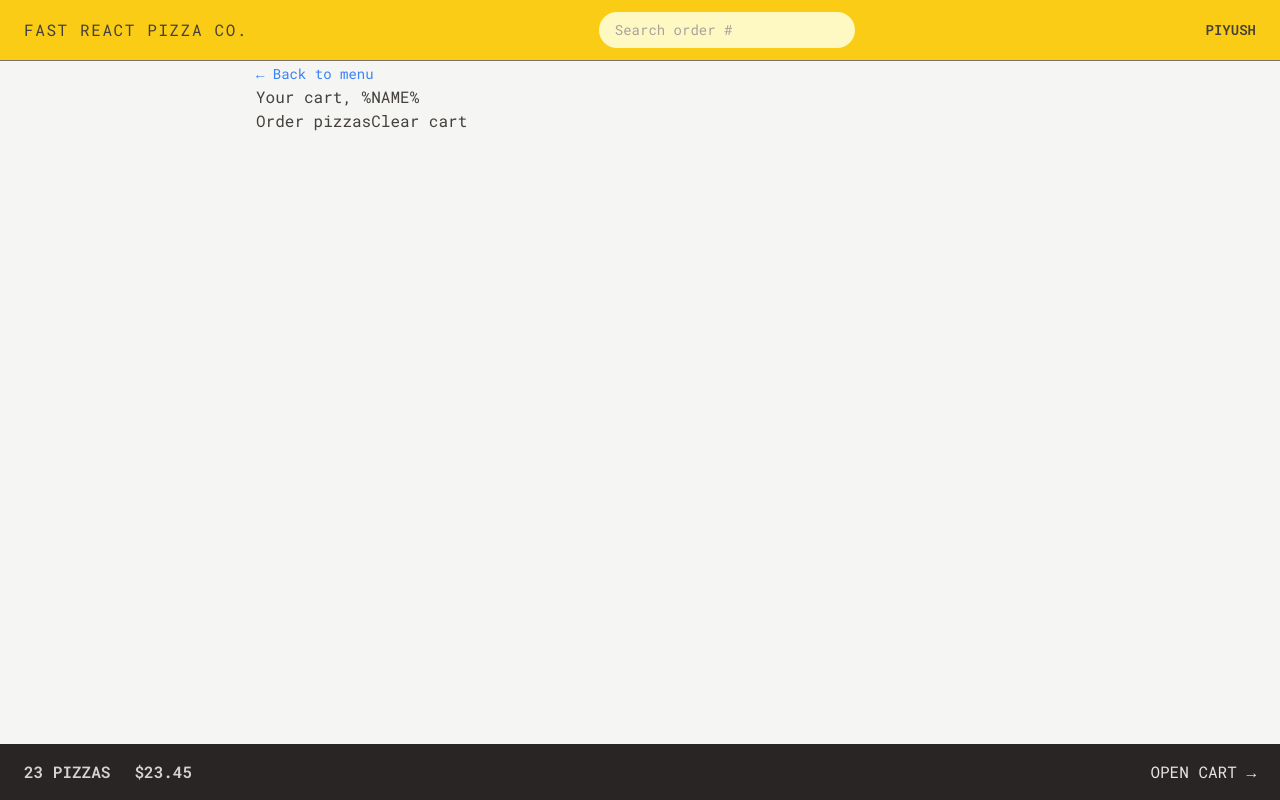
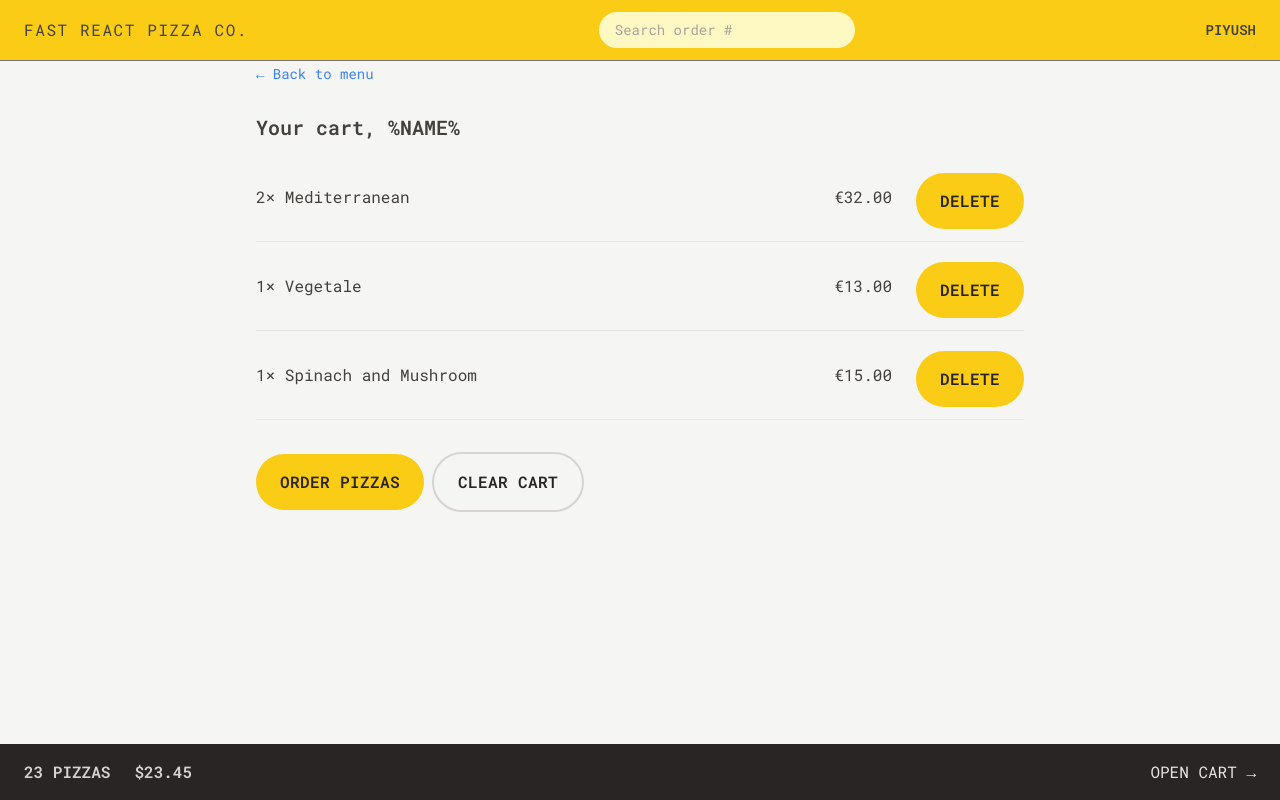
Before and after one commit to 1806397/Advanced_react_router, a React (Vite) app: page /cart in a window 1280 px wide. Built offline with nearby package versions, Linux system fonts and the light colour scheme; the HTML template or start-up script is replaced by a standard one.

Commit message:
Tailwind:Styling cart

```diff
--- a/src/UI/Button.jsx
+++ b/src/UI/Button.jsx
@@ -11,6 +11,12 @@ function Button({ children, disabled = false, to, type }) {
     primary: base + ` md:px-6 md:py-4 px-4 py-3`,
     small:
       base + ` py-1 md:px-2.5 px-4 md:py-2.5 text-xs rounded-[50%] h-8 w-8`,
+    secondary: `focus:ring-yellow mt-2 inline-block rounded-full
+      border-2 border-stone-300 font-semibold uppercase
+      tracking-wide text-stone-800 transition-colors
+      duration-300 hover:bg-stone-200 focus:outline-none
+      focus:ring focus:ring-stone-200 focus:ring-offset-2
+      disabled:cursor-not-allowed disabled:bg-slate-600 md:px-6 md:py-4 px-2.5 py-3`,
   };
   if (to)
     return (
--- a/src/features/cart/Cart.jsx
+++ b/src/features/cart/Cart.jsx
@@ -1,4 +1,6 @@
-import { Link } from 'react-router-dom';
+import Button from '../../UI/Button';
+import LinkButton from '../../UI/LinkButton';
+import CartItem from './CartItem';
 
 const fakeCart = [
   {
@@ -29,18 +31,25 @@ function Cart() {
 
   return (
     <div>
-      <Link
+      <LinkButton
         to="/menu"
         className="text-sm text-blue-500 hover:text-blue-600 hover:underline"
       >
         &larr; Back to menu
-      </Link>
+      </LinkButton>
 
-      <h2>Your cart, %NAME%</h2>
+      <h2 className="mt-7 text-xl font-semibold">Your cart, %NAME%</h2>
 
-      <div>
-        <Link to="/order/new">Order pizzas</Link>
-        <button>Clear cart</button>
+      <ul className="my-3 divide-y divide-stone-200 border-b">
+        {cart.map((item) => (
+          <CartItem item={item} key={item.id} />
+        ))}
+      </ul>
+      <div className="mt-6 space-x-2">
+        <Button to="/order/new" type="primary">
+          Order pizzas
+        </Button>
+        <Button type="secondary">Clear cart</Button>
       </div>
     </div>
   );
--- a/src/features/cart/CartItem.jsx
+++ b/src/features/cart/CartItem.jsx
@@ -1,15 +1,17 @@
-import { formatCurrency } from "../../utils/helpers";
+import Button from '../../UI/Button';
+import { formatCurrency } from '../../utils/helpers';
 
 function CartItem({ item }) {
   const { pizzaId, name, quantity, totalPrice } = item;
 
   return (
-    <li>
-      <p>
+    <li className="py-3 sm:flex sm:items-center sm:justify-between">
+      <p className="mb-1 sm:mb-0">
         {quantity}&times; {name}
       </p>
-      <div>
+      <div className="flex items-center justify-between sm:gap-6">
         <p>{formatCurrency(totalPrice)}</p>
+        <Button type="primary">Delete</Button>
       </div>
     </li>
   );
--- a/src/features/menu/Menu.jsx
+++ b/src/features/menu/Menu.jsx
@@ -4,7 +4,7 @@ import MenuItem from './MenuItem';
 function Menu() {
   const menu = useLoaderData();
   return (
-    <ul className="grid sm:grid-cols-[auto_auto] lg:grid-cols-[auto_auto_auto] lg:gap-2">
+    <ul className="grid sm:grid-cols-[auto_auto] sm:gap-1 lg:grid-cols-[auto_auto_auto] lg:gap-2">
       {menu.map((pizza) => (
         <MenuItem pizza={pizza} key={pizza.id} />
       ))}
```
